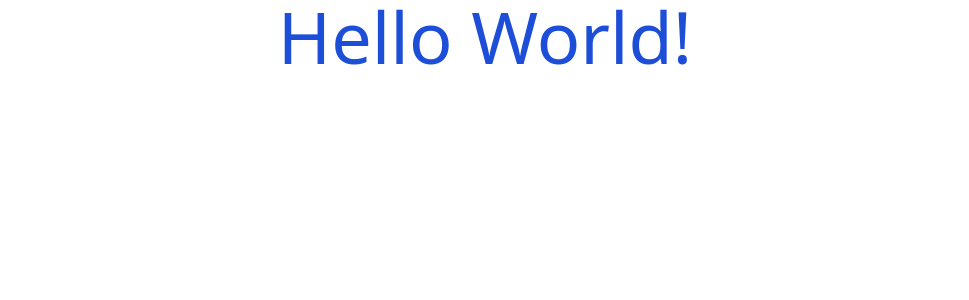
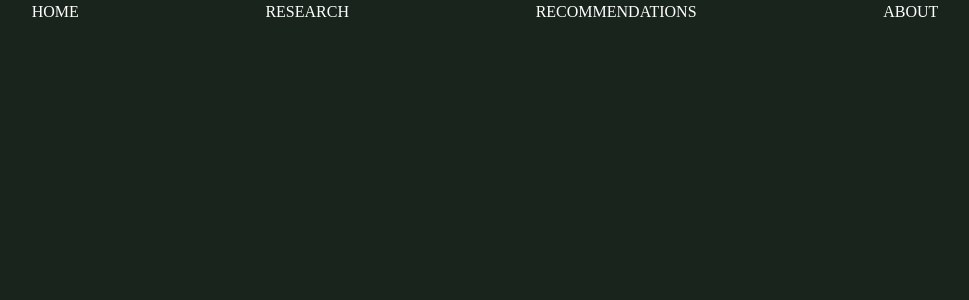
Before and after one commit to Zohaib2421/noorish, a React (Create React App) app: page / in a window 1280 px wide. Shown: the top 300 px of the page, without its empty margins (155-1124 px from the left). Built offline with nearby package versions, Linux system fonts and the light colour scheme.

Commit message:
Create the nav bar (nav bar does not currently work if you click on it) and set the green background.

```diff
--- a/src/App.js
+++ b/src/App.js
@@ -1,9 +1,10 @@
 import './App.css';
+import Hero from './hero/index';
 
 function App() {
   return (
-    <div className="text-7xl text-center text-blue-700">
-      Hello World!
+    <div>
+      <Hero />
     </div>
   );
 }
--- /dev/null
+++ b/src/hero/index.jsx
@@ -0,0 +1,11 @@
+import React from 'react'
+import Navbar from './navbar'
+
+const navItems = [ 'Home', 'Research', 'Recommendations', 'About' ]
+
+export default function hero() {
+    return (
+        <div className="bg-noorishGreen">
+            <Navbar navItems={navItems} />
+        </div>)
+}
--- /dev/null
+++ b/src/hero/navbar.jsx
@@ -0,0 +1,10 @@
+export default function navbar(navItems) {
+    return (
+        <div className='flex justify-evenly min-w-full h-screen font-outfit text-white'>
+            <span>HOME</span>
+            <span>RESEARCH</span>
+            <span>RECOMMENDATIONS</span>
+            <span>ABOUT</span>
+        </div>
+    )
+}
--- a/src/index.css
+++ b/src/index.css
@@ -1,3 +1,5 @@
 @tailwind base;
 @tailwind components;
 @tailwind utilities;
+{/* Importing the 'Outfit' font */}
+@import url('https://fonts.googleapis.com/css2?family=Outfit:wght@100..900&display=swap');
--- a/tailwind.config.js
+++ b/tailwind.config.js
@@ -2,7 +2,16 @@
 module.exports = {
   content: ['./src/**/*.{js,jsx,ts,tsx}'],
   theme: {
-    extend: {},
+    extend: {
+      fontFamily:
+      {
+        'outfit': ['Outfit']
+      },
+      colors:
+      {
+        noorishGreen: '#19251C'
+      }
+    },
   },
   plugins: [],
 }
```
